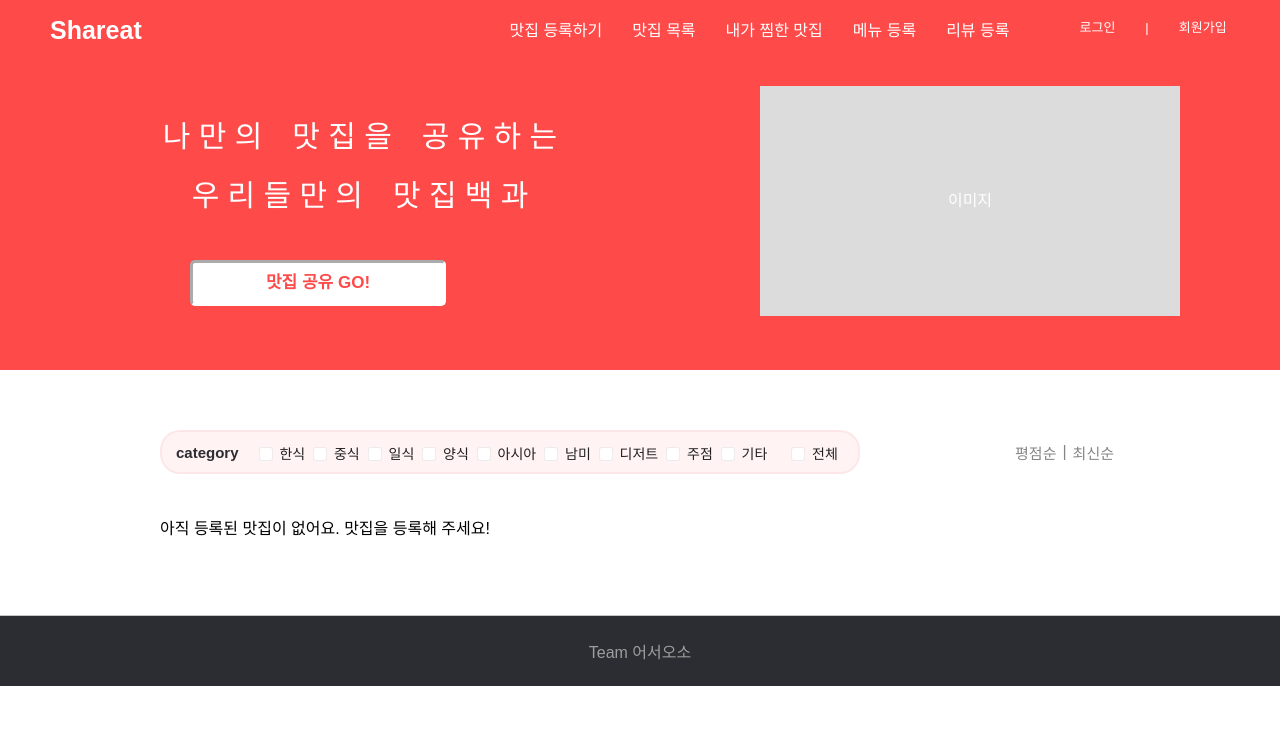
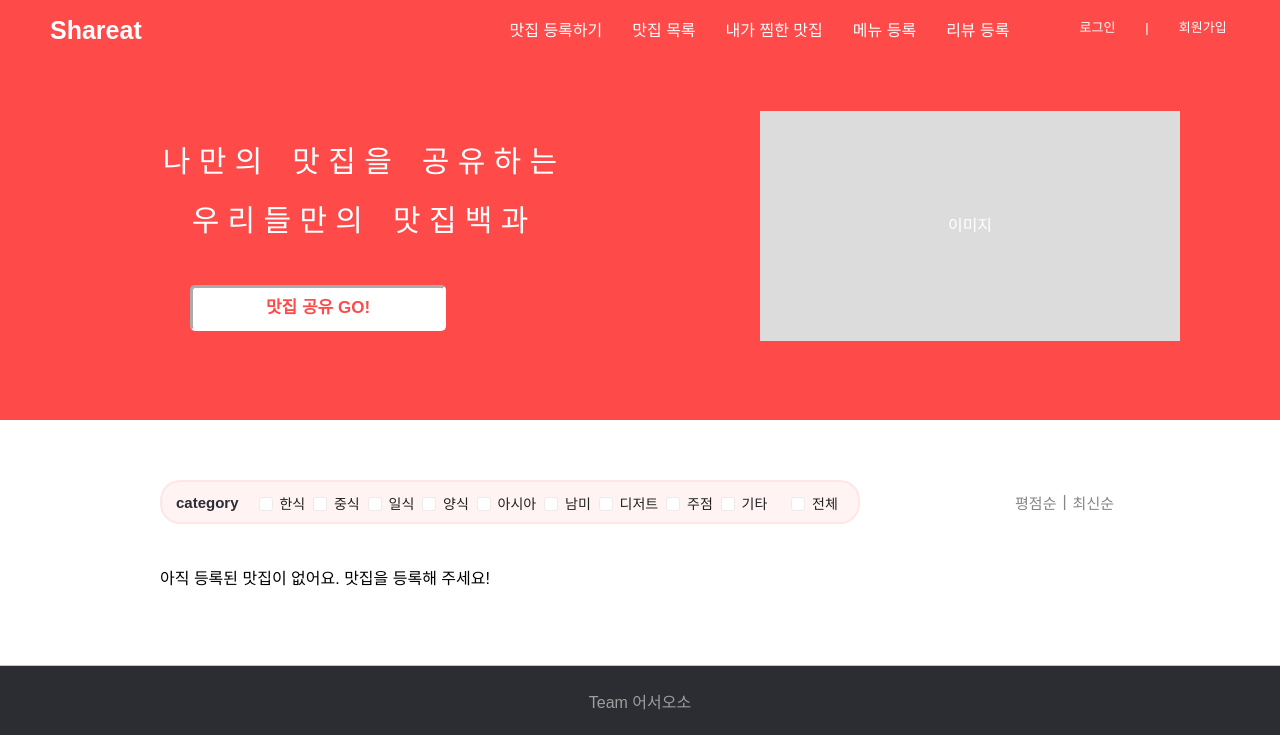
Before and after one commit to sohyu-na/shareat, a Flask app: page /shareat in a window 1280 px wide. Shown: the top 735 px of the page. Run offline with Flask 2, Linux system fonts and the light colour scheme; data that the repository does not hold is empty; some libraries are stand-ins or nearby versions.

Commit message:
header 높이 더 크게 변경

```diff
--- a/static/css/mainHome.css
+++ b/static/css/mainHome.css
@@ -52,7 +52,7 @@ header{
   display: flex;
   flex-direction: column;
   background-color: #FF4A4A;
-  height: 370px;
+  height: 420px;
   color:white;
 }
 
```
